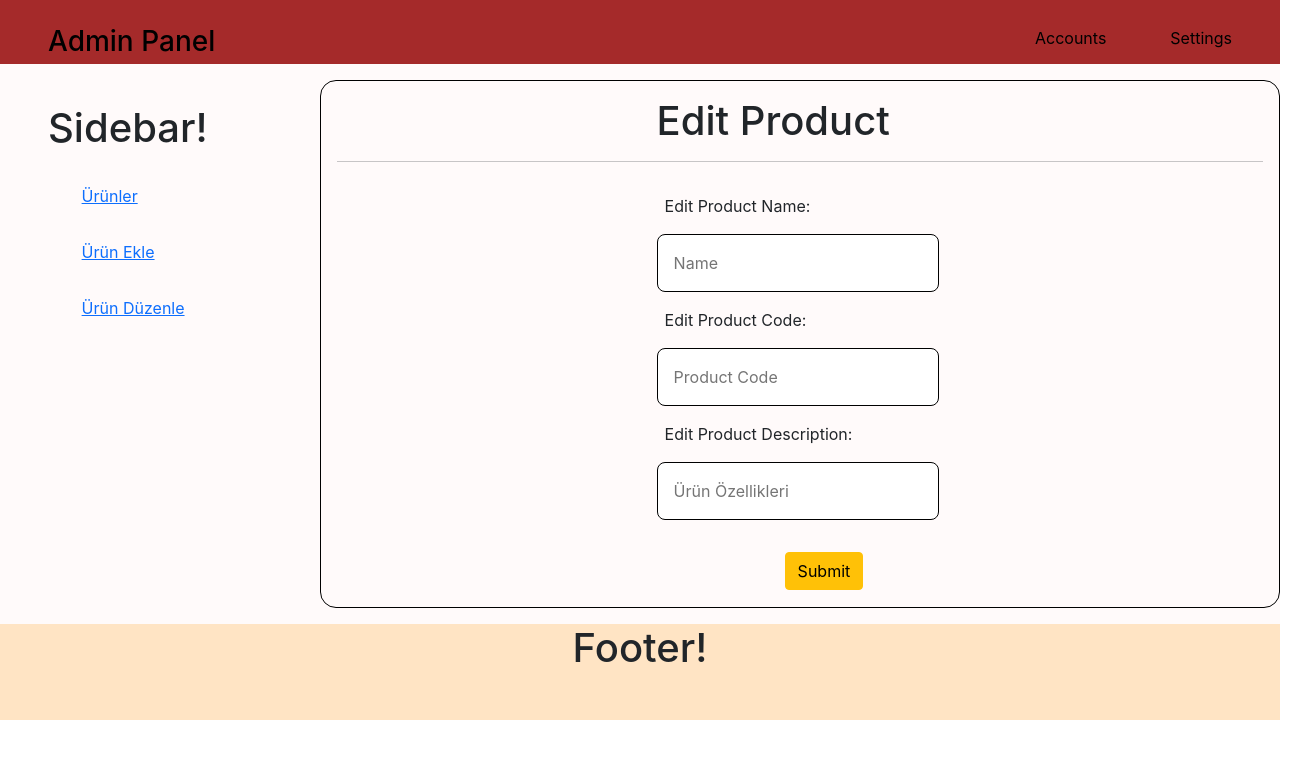
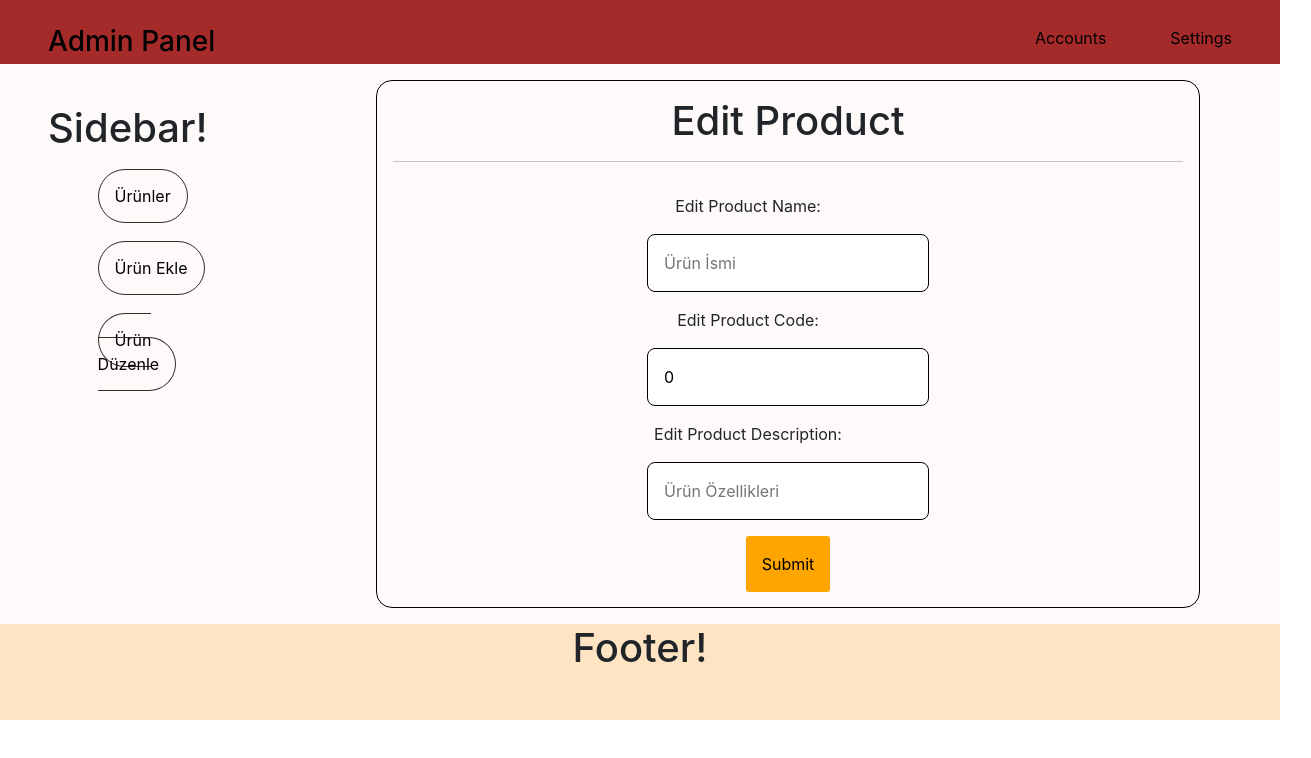
Before and after one commit to finebyme35/ReactAdminPanel, a React (Create React App) app: page /edit in a window 1280 px wide. Shown: the top 758 px of the page, 1311 px wide, since content can reach past the window. Built offline with nearby package versions, Linux system fonts and the light colour scheme; the HTML template or start-up script is replaced by a standard one.

Commit message:
düzenleme ve input button component eklenmesi

```diff
--- a/src/App.js
+++ b/src/App.js
@@ -33,6 +33,11 @@ function App() {
         setProductsDescriptions('');
         setProductCode('');
     }
+    const onEdit = (id, e) => {
+      const oldData = users.filter(user => user.id === id)
+      console.log(oldData);
+  }
+
 
   return (
     <>
@@ -41,8 +46,16 @@ function App() {
           <Sidebar />
           <Routes>
             <Route path='/' element={<Main />} />
-            <Route path='/product' element={<Product initial={users}/>} />
-            <Route path='/edit' element={<ProductEdit />} />
+            <Route path='/product' element={<Product initial={users} onEdit={onEdit}
+            />} />
+            <Route path='/edit' element={<ProductEdit onEdit={onEdit}
+            products={products}
+            productcodes={productcodes}
+            productdescriptions={productdescriptions}
+            setProductCode={setProductCode}
+            setProducts={setProducts}
+            setProductsDescriptions={setProductsDescriptions}
+            />} />
             <Route path='/add' element={<ProductAdd
             products={products}
             productcodes={productcodes}
--- /dev/null
+++ b/src/components/Buttons.js
@@ -0,0 +1,11 @@
+
+
+function Buttons({type}){
+    return(
+        <div className="inputs">
+            <button  type={type} className="btn-sbmt">Submit</button>
+        </div>
+    )
+}
+
+export default Buttons;
--- /dev/null
+++ b/src/components/Inputs.js
@@ -0,0 +1,26 @@
+
+
+function Inputs({
+    placeholder,
+    name,
+    type,
+    id,
+    value,
+    onChange
+}){
+    return(
+        <div className="inputs">
+                <input
+                        type={type}
+                        placeholder={placeholder}
+                        id={id}
+                        name={name}
+                        value={value}
+                        onChange={onChange}
+                        className="product-input"
+                        ></input>
+        </div>
+    )
+}
+
+export default Inputs;
--- a/src/components/Product.js
+++ b/src/components/Product.js
@@ -1,5 +1,7 @@
 import { useState } from "react";
 import { Table, Button} from "react-bootstrap";
+
+
 
 
 
@@ -11,6 +13,7 @@ function Product(props) {
         const newUsers = users.filter(user =>  user.id !== id);
         setUsers(newUsers);
     }
+
     return(
         <section className="product">
                 <h1 className="product-title">Ürünler</h1>
@@ -37,7 +40,7 @@ function Product(props) {
                                                     {user.productdescription}
                                                 </td>
                                                 <td>
-                                                    <Button variant="warning">Edit</Button>{' '}
+                                                    <Button variant="warning" onClick={() => props.onEdit(user.id)} >Edit</Button>{' '}
                                                     <Button variant="danger" onClick={() => onDelete(user.id)}>Delete</Button>
                                                 </td>
                                             </tr>
--- a/src/components/ProductAdd.js
+++ b/src/components/ProductAdd.js
@@ -1,5 +1,5 @@
-
-import { Button } from "react-bootstrap";
+import Buttons from "./Buttons";
+import Inputs from "./Inputs";
 
 
 
@@ -15,7 +15,7 @@ function ProductAdd({addUsers, productcodes
             <hr />
            <form onSubmit={addUsers}>
             <label htmlFor="product-name" className="product-label">Ürün Adı: </label>
-                <input
+                <Inputs
                 type="text"
                 placeholder="Ürün Adı"
                 id="product-name"
@@ -23,9 +23,9 @@ function ProductAdd({addUsers, productcodes
                 value={products}
                 onChange={(e) => setProducts(e.target.value)}
                 className="product-input"
-                ></input>
+                 />
                 <label htmlFor="product-code" className="product-label">Ürün Kodu: </label>
-                <input
+                <Inputs
                 type="number"
                 placeholder="Ürün Kodu"
                 id="product-code"
@@ -33,9 +33,9 @@ function ProductAdd({addUsers, productcodes
                 value={productcodes}
                 onChange={(e) => setProductCode(e.target.value)}
                 className="product-input"
-                ></input>
+                 />
                 <label htmlFor="product-description" className="product-label">Ürün Özellikleri: </label>
-                <input
+                <Inputs
                 type="text"
                 placeholder="Özellikleri"
                 id="product-description"
@@ -43,8 +43,8 @@ function ProductAdd({addUsers, productcodes
                 value={productdescriptions}
                 onChange={(e) => setProductsDescriptions(e.target.value)}
                 className="product-input"
-                ></input>
-                <Button variant="warning" type="submit" className="btn-sbmt">Submit</Button>
+                 />
+                <Buttons type="submit"/>
            </form>
         </div>
     )
--- a/src/components/ProductEdit.js
+++ b/src/components/ProductEdit.js
@@ -1,40 +1,47 @@
-const { Button } = require("react-bootstrap");
+import Buttons from "./Buttons";
+import Inputs from "./Inputs";
 
 
 
 
 
-function ProductEdit() {
+function ProductEdit({onEdit, productcodes
+    , products, productdescriptions
+    ,setProductCode, setProducts, setProductsDescriptions}) {
     return(
         <div className="product-edit">
                 <h1 className="product-edititle">Edit Product</h1>
                 <hr />
-                <form>
+                <form onSubmit={onEdit}>
+
                     <label htmlFor="product-names" className="product-label">Edit Product Name: </label>
-                    <input
-                    type="text"
-                    placeholder="Name"
-                    id="product-names"
-                    name="product-names"
-                    className="product-input"
-                    ></input>
+
+                    <Inputs id="product-names"
+                     name="product-names"
+                     placeholder="Ürün İsmi"
+                    value={products}
+                        onChange={(e) => setProducts(e.target.value)}/>
+
                     <label htmlFor="product-codes" className="product-label">Edit Product Code: </label>
-                    <input
-                    type="number"
-                    placeholder="Product Code"
-                    id="product-codes"
-                    name="product-codes"
-                    className="product-input"
-                    ></input>
+                    <Inputs
+                        type="number"
+                        placeholder="Ürün Kodu"
+                        id="product-codes"
+                        name="product-codes"
+                    value={productcodes}
+                    onChange={(e) => setProductCode(e.target.value)}
+                    />
                     <label htmlFor="product-descriptions" className="product-label">Edit Product Description: </label>
-                    <input
+                    <Inputs
                     type="text"
                     placeholder="Ürün Özellikleri"
                     id="product-descriptions"
                     name="product-descriptions"
+                    value={productdescriptions}
+                    onChange={(e) => setProductsDescriptions(e.target.value)}
                     className="product-input"
-                    ></input>
-                    <Button variant="warning" className="btn-sbmt">Submit</Button>
+                    />
+                    <Buttons type="submit"/>
                 </form>
         </div>
     )
--- a/src/index.css
+++ b/src/index.css
@@ -56,7 +56,7 @@ code {
 }
 .side-content{
   margin: 2.5rem 2rem;
-  flex: 0 1 6rem;
+  flex: 0 1 17rem;
 }
 .side-title{
 
@@ -68,6 +68,16 @@ code {
 }
 .side-item{
   padding: 1rem;
+  margin: 1rem;
+
+}
+.side-link{
+  text-decoration: none;
+  color: black;
+  border: 0.01rem solid rgb(49, 44, 40);
+  padding: 1rem;
+  border-radius: 2rem;
+
 }
 
 .main-content{
@@ -80,7 +90,9 @@ code {
 }
 
 .product-title{
-  margin-left: 30rem;
+  display:flex;
+  justify-content: center;
+  align-items: center;
   margin-top: 1rem;
 }
 
@@ -93,22 +105,35 @@ code {
 
 }
 .product-edititle{
-  margin: 0 20rem;
+  display: flex;
+  align-items: center;
+  justify-content: center;
 }
 .product-label{
   padding: 1rem 0.5rem;
-  margin: 0 20rem;
+  margin-right: 5rem;
+  display: flex;
+  align-items: center;
+  justify-content: center;
 
 }
 .product-input{
-  display: flex;
   border: 0.1rem solid black;
   border-radius: 0.5rem;
   padding: 1rem;
-  margin: 0 20rem;
+}
+.inputs{
+  display: flex;
+  justify-content: center;
+  align-items: center;
 }
 .btn-sbmt{
-  margin: 2rem 28rem;
+  border: none;
+  border-radius: 0.2rem;
+  background-color: orange;
+  text-shadow: 2rem;
+  padding: 1rem;
+  margin: 1rem;
 }
 
 .footer{
```
Also changed, not shown: 1 other file (tests, documents, lock files or other folders).
